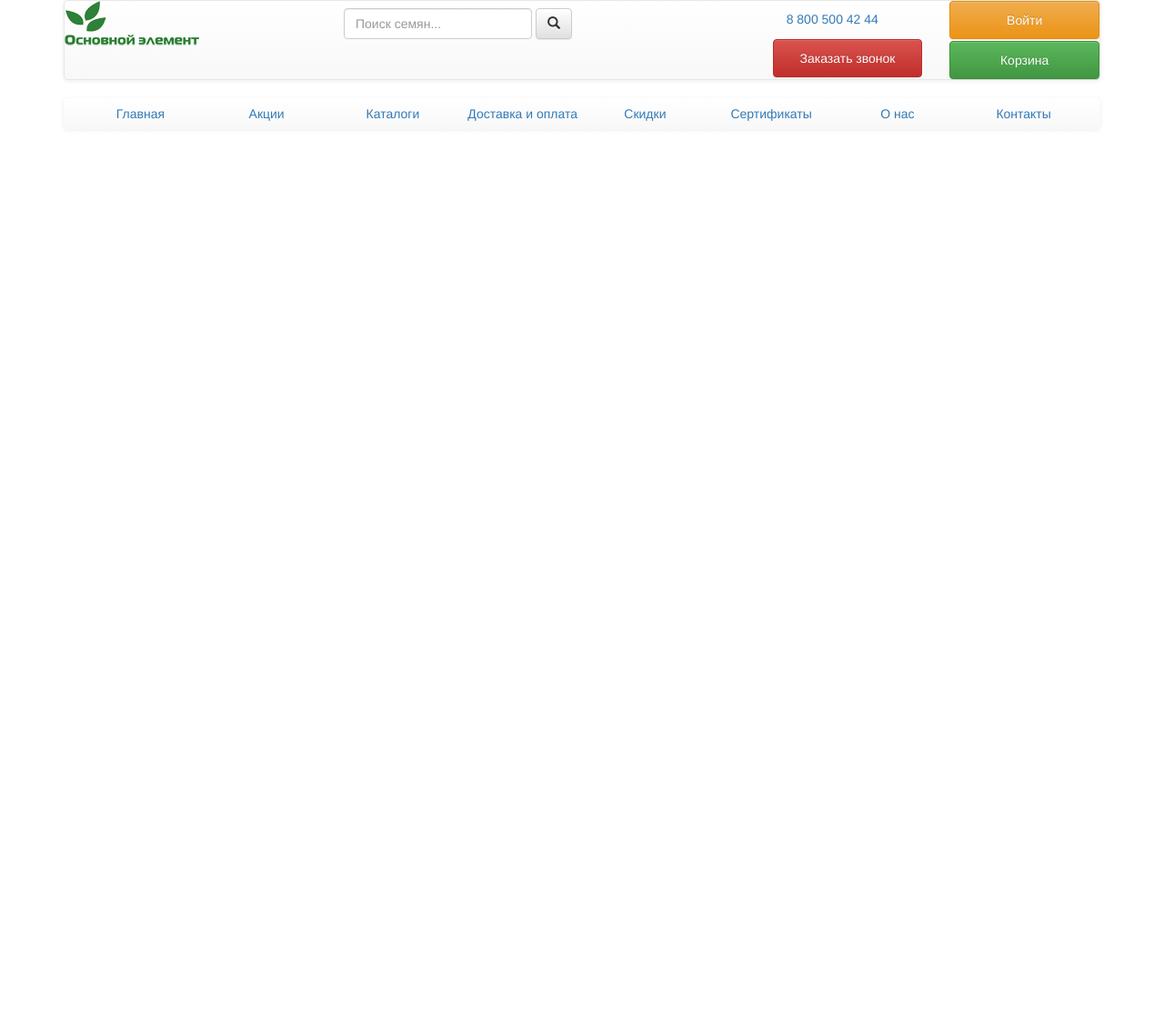
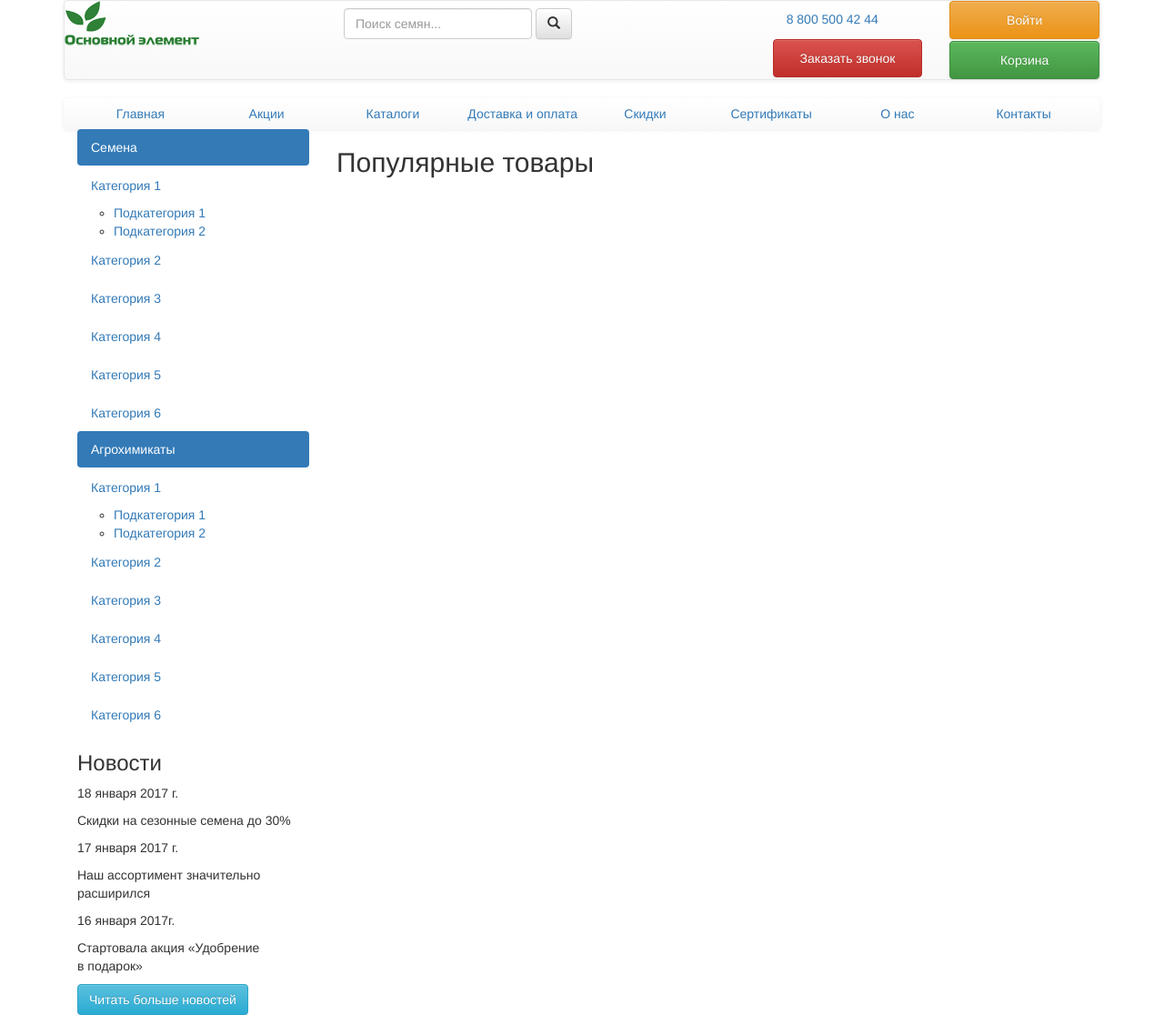
Before and after one commit to laplandin/shop, a website: page src/index.html in a window 1280 px wide. Shown: the whole page at 91% size. Before the commit the page ends 800 px from the top, so only its background shows below. Drawn offline with nearby package versions, Linux system fonts and the light colour scheme; files that its build step writes are made by us from their sources.

Commit message:
aside-menu markup

```diff
--- a/gulpfile.js
+++ b/gulpfile.js
@@ -76,7 +76,7 @@ gulp.task('css:build', function() {
     //.pipe(sourcemaps.init())
     .pipe(less())
     .pipe(prefixer())
-    .pipe(cssmin())
+    // .pipe(cssmin())
     //.pipe(sourcemaps.write())
     .pipe(gulp.dest(path.build.css))
     .pipe(reload({stream:true}));
--- a/src/index.html
+++ b/src/index.html
@@ -66,17 +66,6 @@
         </div>
         <div class="collapse navbar-collapse" id="collapseNav">
           <div class=" btn-group btn-group-justified" role="group">
-            <!-- <div class="btn-group btn-group-justified" role="group" aria-label="...">
-  <div class="btn-group" role="group">
-    <button type="button" class="btn btn-default">Left</button>
-  </div>
-  <div class="btn-group" role="group">
-    <button type="button" class="btn btn-default">Middle</button>
-  </div>
-  <div class="btn-group" role="group">
-    <button type="button" class="btn btn-default">Right</button>
-  </div>
-</div> -->
             <div class="active btn-group" role="group"><a class="btn" role="button" href="#">Главная<span class="sr-only">(current)</span></a></div>
             <div class="btn-group" role="group"><a class="btn" role="button" href="#">Акции</a></div>
             <div class="btn-group" role="group"><a class="btn" role="button" href="#">Каталоги</a></div>
@@ -85,22 +74,96 @@
             <div class="btn-group" role="group"><a class="btn" role="button" href="#">Сертификаты</a></div>
             <div class="btn-group" role="group"><a class="btn" role="button" href="#">О нас</a></div>
             <div class="btn-group" role="group"><a class="btn" role="button" href="#">Контакты</a></div>
-            <!-- <li class="dropdown">
-              <a href="#" class="dropdown-toggle" data-toggle="dropdown" role="button" aria-haspopup="true" aria-expanded="false">Dropdown <span class="caret"></span></a>
-              <ul class="dropdown-menu">
-                <li><a href="#"></a></li>
-                <li role="separator" class="divider"></li>
-                <li><a href="#">Separated link</a></li>
-                <li role="separator" class="divider"></li>
-                <li><a href="#">One more separated link</a></li>
-              </ul>
-            </li> -->
           </div>
         </div>
       </nav>
-
     </div>
     <!-- Navbar-end -->
+    <!-- Content block row  start -->
+    <main class="container">
+      <row class="content">
+        <aside class="col-md-3">
+          <section class="row aside-block aside-block__seeds">
+            <div class="col-md-12">
+              <ul class="nav nav-pills nav-stacked aside-block__list">
+                <li role="presentation" class="active"><a href="#">Семена</a></li>
+                <li role="presentation">
+                  <a href="#">Категория 1</a>
+                  <ul class="aside-block__sublist">
+                    <li role="presentation"><a href="">Подкатегория 1</a></li>
+                    <li role="presentation"><a href="">Подкатегория 2</a></li>
+                  </ul>
+                </li>
+                <li role="presentation"><a href="#">Категория 2</a></li>
+                <li role="presentation"><a href="#">Категория 3</a></li>
+                <li role="presentation"><a href="#">Категория 4</a></li>
+                <li role="presentation"><a href="#">Категория 5</a></li>
+                <li role="presentation"><a href="#">Категория 6</a></li>
+              </ul>
+            </div>
+          </section>
+          <section class="row aside-block aside-block__chemicals">
+            <div class="col-md-12">
+              <ul class="nav nav-pills nav-stacked aside-block__list">
+                <li role="presentation" class="active"><a href="#">Агрохимикаты</a></li>
+                <li role="presentation">
+                  <a href="#">Категория 1</a>
+                  <ul class="aside-block__sublist">
+                    <li role="presentation"><a href="">Подкатегория 1</a></li>
+                    <li role="presentation"><a href="">Подкатегория 2</a></li>
+                  </ul>
+                </li>
+                <li role="presentation"><a href="#">Категория 2</a></li>
+                <li role="presentation"><a href="#">Категория 3</a></li>
+                <li role="presentation"><a href="#">Категория 4</a></li>
+                <li role="presentation"><a href="#">Категория 5</a></li>
+                <li role="presentation"><a href="#">Категория 6</a></li>
+              </ul>
+            </div>
+          </section>
+          <section class="row aside-block aside-block__news">
+            <div class="col-md-12">
+              <ul class="nav nav-pills nav-stacked aside-block__list">
+                <li role="presentation" class="active"><h3>Новости</h3></li>
+              </ul>
+              <div class="news-item">
+                <p class="news-date">18 января 2017 г.</p>
+                <p class="news-promo">Скидки на сезонные семена до 30%</p>
+              </div>
+              <div class="news-item">
+                <p class="news-date">17 января 2017 г.</p>
+                <p class="news-promo">Наш ассортимент значительно расширился</p>
+              </div>
+              <div class="news-item">
+                <p class="news-date">16 января 2017г.</p>
+                <p class="news-promo">Стартовала акция &laquo;Удобрение в&nbsp;подарок&raquo;</p>
+              </div>
+              <a href="" class="btn btn-info">Читать больше новостей</a>
+            </div>
+          </section>
+        </aside>
+        <div class="col-md-9">
+          <!-- Slider Begin -->
+
+          <!-- Slider End -->
+          <h2 class="section-title">Популярные товары</h2>
+          <div class="row items-list">
+            <div class="col-md-4"></div>
+            <div class="col-md-4"></div>
+            <div class="col-md-4"></div>
+          </div>
+          <div class="row items-list">
+            <div class="col-md-4"></div>
+            <div class="col-md-4"></div>
+            <div class="col-md-4"></div>
+          </div>
+        </div>
+      </row>
+    </main>
+      <!-- Aside menu-column - Begin -->
+
+      <!-- Aside menu-column End -->
+    <!-- Content block row End -->
 
     <!-- jQuery (necessary for Bootstrap's JavaScript plugins) -->
     <script src="https://ajax.googleapis.com/ajax/libs/jquery/3.1.1/jquery.min.js"></script>
```
